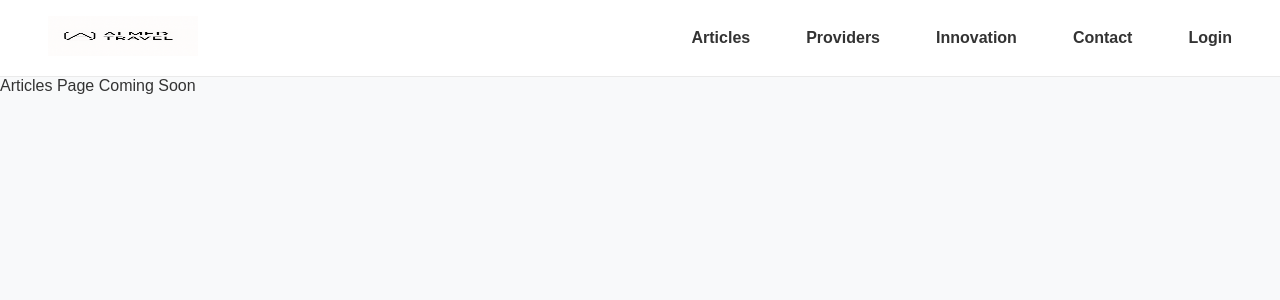
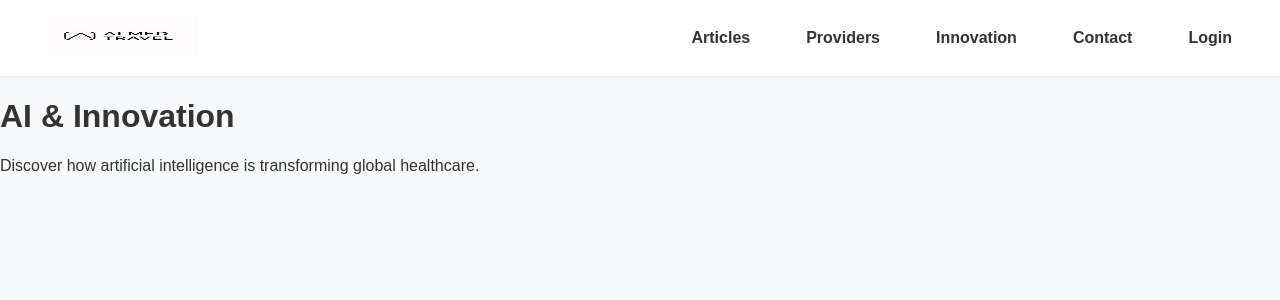
Before and after one commit to Lakewiew20000/Ai-med-travel, a Next.js app: page /innovation in a window 1280 px wide. Shown: the top 300 px of the page. Built offline with nearby package versions, Linux system fonts and the light colour scheme.

Commit message:
Update innovation.js

```diff
--- a/pages/innovation.js
+++ b/pages/innovation.js
@@ -1,3 +1,8 @@
-export default function InnovationPage() {
-  return <div>Articles Page Coming Soon</div>;
+export default function Innovation() {
+  return (
+    <div>
+      <h1>AI & Innovation</h1>
+      <p>Discover how artificial intelligence is transforming global healthcare.</p>
+    </div>
+  );
 }
```
